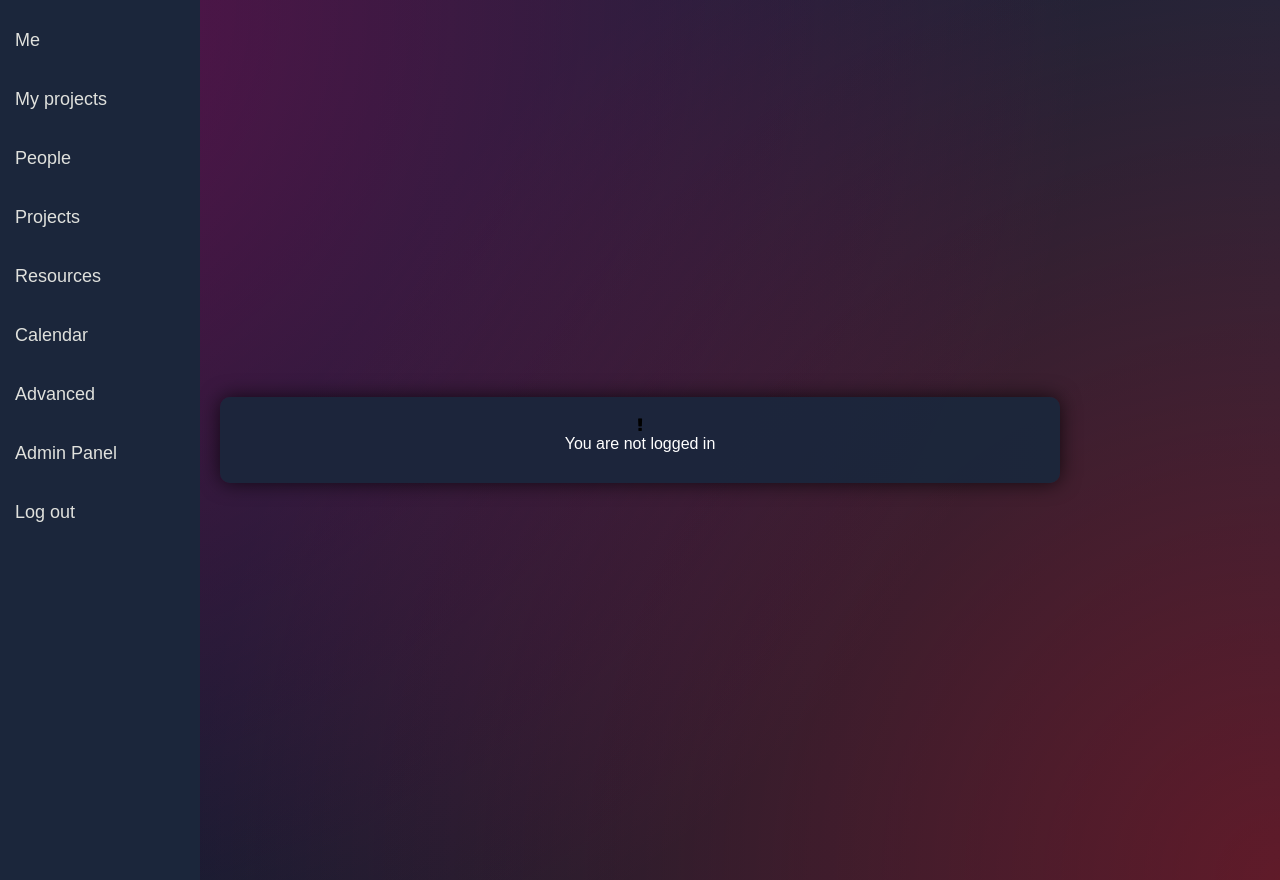
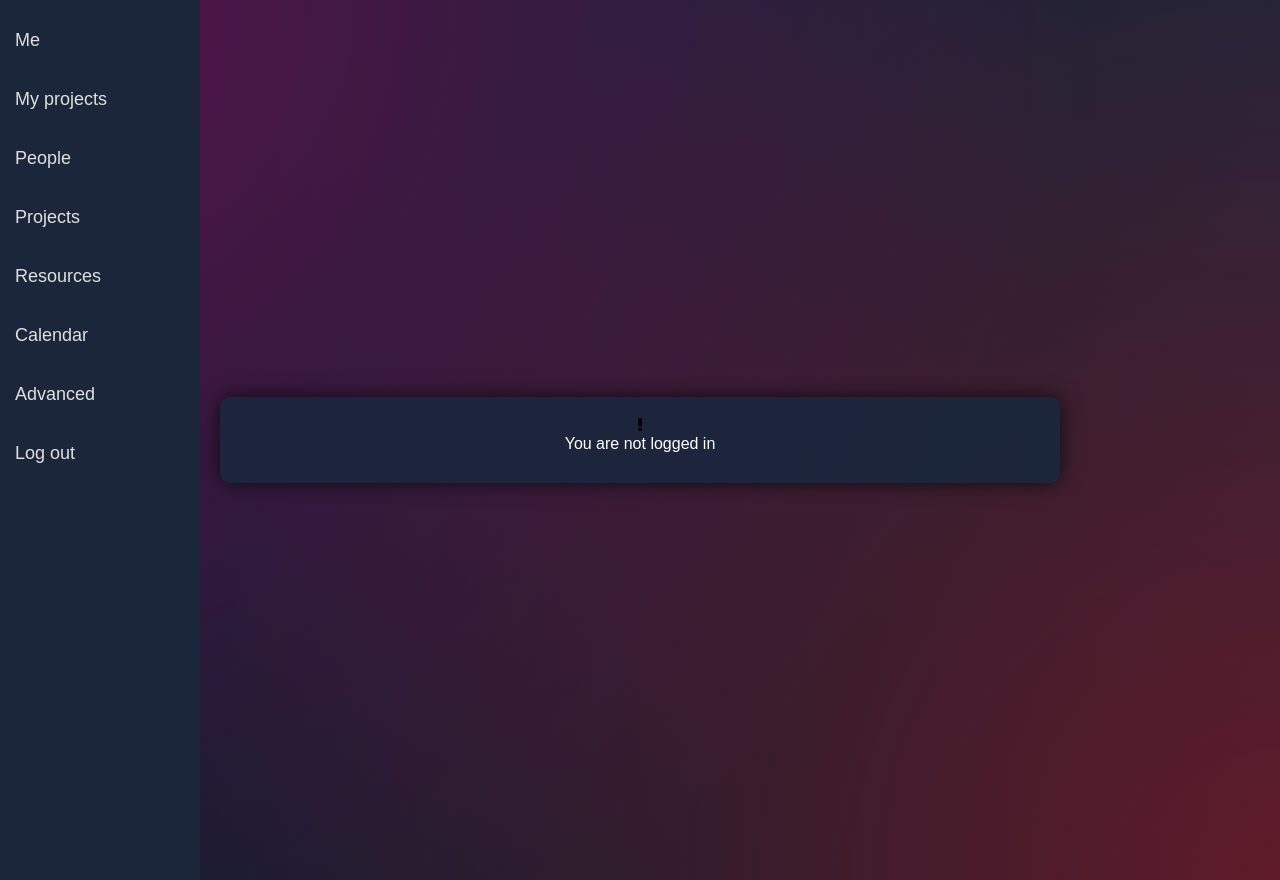
Before and after one commit to karpinskiJ/project_planner_apsi_2024l, a FastAPI app: page /advanced in a window 1280 px wide. Run offline with FastAPI, Linux system fonts and the light colour scheme.

Commit message:
removed admin_panel from navigation

```diff
--- a/src/templates/navigation.html
+++ b/src/templates/navigation.html
@@ -6,6 +6,5 @@
     <a href="/look?kind=resource">Resources</a><br/>
     <a href="/calendar-manager-view">Calendar</a><br/>
     <a href="/advanced">Advanced</a><br/>
-    <a href="/admin_panel">Admin Panel</a><br/>
     <a href="/logout">Log out</a><br/>
 </div>
```
